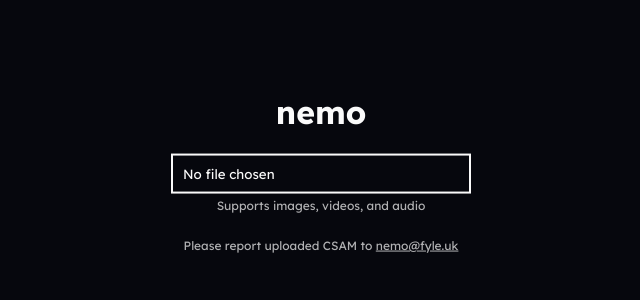
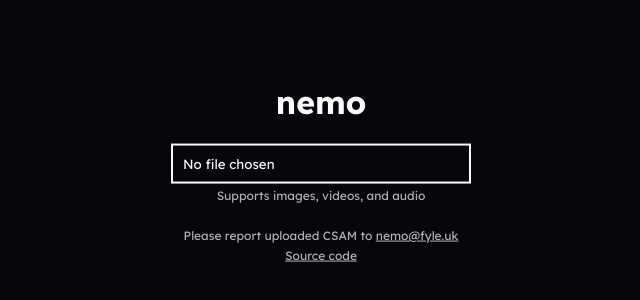
Before and after one commit to k1ttynet/filehost, a SvelteKit app: page / in a window 1280 px wide. Shown: the part 228-528 px from the top of the page, without its empty margins (319-959 px from the left). Built offline with nearby package versions, Linux system fonts and the light colour scheme.

Commit message:
add source code link

```diff
--- a/src/routes/+page.svelte
+++ b/src/routes/+page.svelte
@@ -26,5 +26,7 @@
         <small>Supports images, videos, and audio</small>
         <br><br>
         <small>Please report uploaded CSAM to <a href="mailto:nemo@fyle.uk">nemo@fyle.uk</a></small>
+        <br>
+        <small><a href="https://codeberg.org/lexio/nemo">Source code</a></small>
     </form>
 </div>
```
